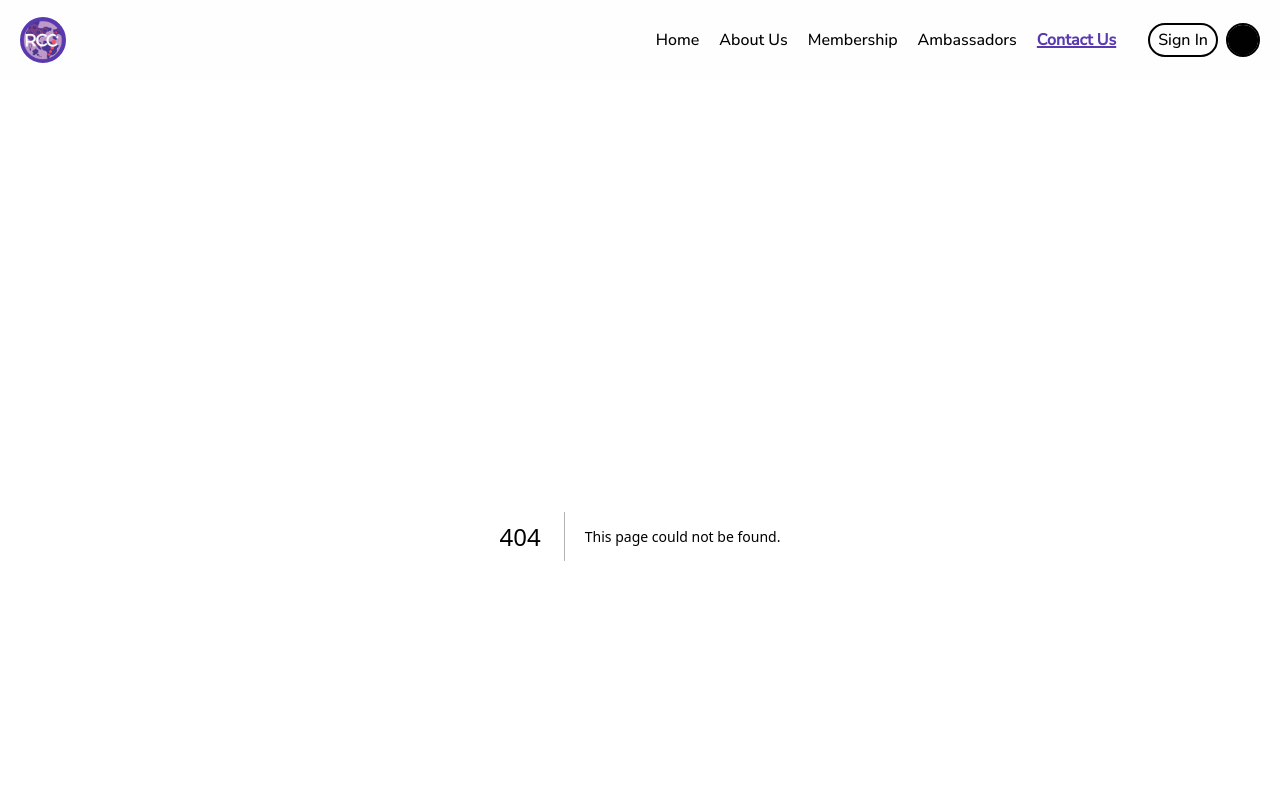
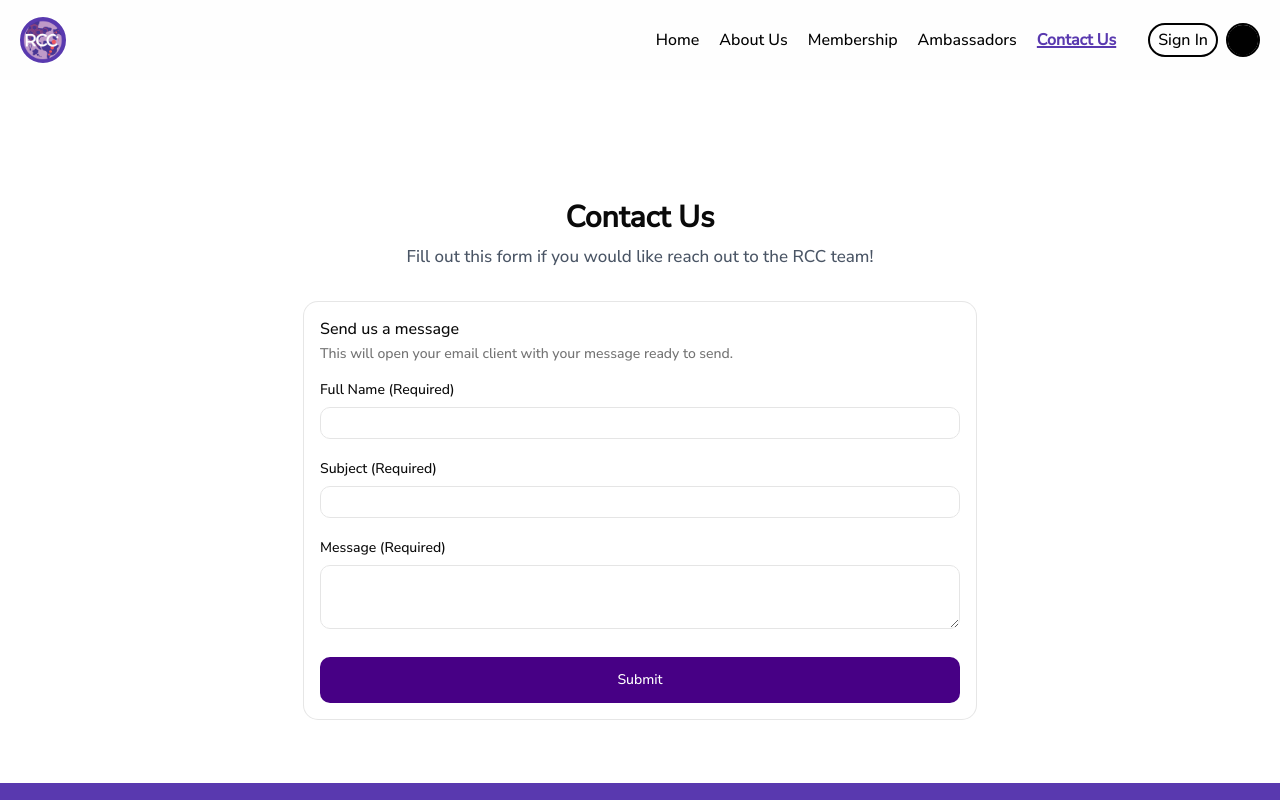
Before and after one commit to rcc-sjsu/rcc-site-final, a Next.js app: page /contact in a window 1280 px wide. Before the commit this address had no page. Shown: the top 800 px of the page. Built offline with nearby package versions, Linux system fonts and the light colour scheme; a web font is replaced by a local one.

Commit message:
Add contact us page

```diff
--- /dev/null
+++ b/src/app/(public)/contact/page.tsx
@@ -0,0 +1,81 @@
+'use client';
+
+import { zodResolver } from '@hookform/resolvers/zod';
+import { useForm } from 'react-hook-form';
+import { z } from 'zod';
+
+import { Button } from '@/components/ui/button';
+import { Card, CardContent, CardDescription, CardHeader, CardTitle } from '@/components/ui/card';
+import { Field, FieldError, FieldGroup, FieldLabel } from '@/components/ui/field';
+import { Input } from '@/components/ui/input';
+import { Textarea } from '@/components/ui/textarea';
+
+const contactFormSchema = z.object({
+  fullName: z.string().min(1, 'Please enter your name.'),
+  subject: z.string().min(1, 'Please enter a subject.'),
+  message: z.string().min(1, 'Please enter a message.'),
+});
+
+type ContactFormValues = z.infer<typeof contactFormSchema>;
+
+export default function ContactPage() {
+  const {
+    register,
+    handleSubmit,
+    formState: { errors },
+  } = useForm<ContactFormValues>({
+    resolver: zodResolver(contactFormSchema),
+    defaultValues: { fullName: '', subject: '', message: '' },
+  });
+
+  function onSubmit(values: ContactFormValues) {
+    const body = `From: ${values.fullName}\n\n${values.message}`;
+    const mailtoUrl = `mailto:rcc.sjsu@gmail.com?subject=${encodeURIComponent(
+      values.subject
+    )}&body=${encodeURIComponent(body)}`;
+
+    window.location.assign(mailtoUrl);
+  }
+
+  return (
+    <main className="flex flex-col items-center px-4 py-16">
+      <h1 className="text-3xl font-bold mb-2">Contact Us</h1>
+      <p className="text-gray-600 mb-8">Fill out this form if you would like reach out to the RCC team!</p>
+      <div className="w-full max-w-2xl">
+        <Card>
+          <CardHeader>
+            <CardTitle>Send us a message</CardTitle>
+            <CardDescription>This will open your email client with your message ready to send.</CardDescription>
+          </CardHeader>
+          <CardContent>
+            <form onSubmit={handleSubmit(onSubmit)}>
+              <FieldGroup>
+                <Field data-invalid={!!errors.fullName}>
+                  <FieldLabel htmlFor="fullName">Full Name (Required)</FieldLabel>
+                  <Input id="fullName" autoComplete="name" aria-invalid={!!errors.fullName} {...register('fullName')} />
+                  <FieldError errors={errors.fullName ? [errors.fullName] : undefined} />
+                </Field>
+
+                <Field data-invalid={!!errors.subject}>
+                  <FieldLabel htmlFor="subject">Subject (Required)</FieldLabel>
+                  <Input id="subject" aria-invalid={!!errors.subject} {...register('subject')} />
+                  <FieldError errors={errors.subject ? [errors.subject] : undefined} />
+                </Field>
+
+                <Field data-invalid={!!errors.message}>
+                  <FieldLabel htmlFor="message">Message (Required)</FieldLabel>
+                  <Textarea id="message" rows={4} aria-invalid={!!errors.message} {...register('message')} />
+                  <FieldError errors={errors.message ? [errors.message] : undefined} />
+                </Field>
+
+                <Button type="submit" className="w-full mt-2">
+                  Submit
+                </Button>
+              </FieldGroup>
+            </form>
+          </CardContent>
+        </Card>
+      </div>
+    </main>
+  );
+}
```
